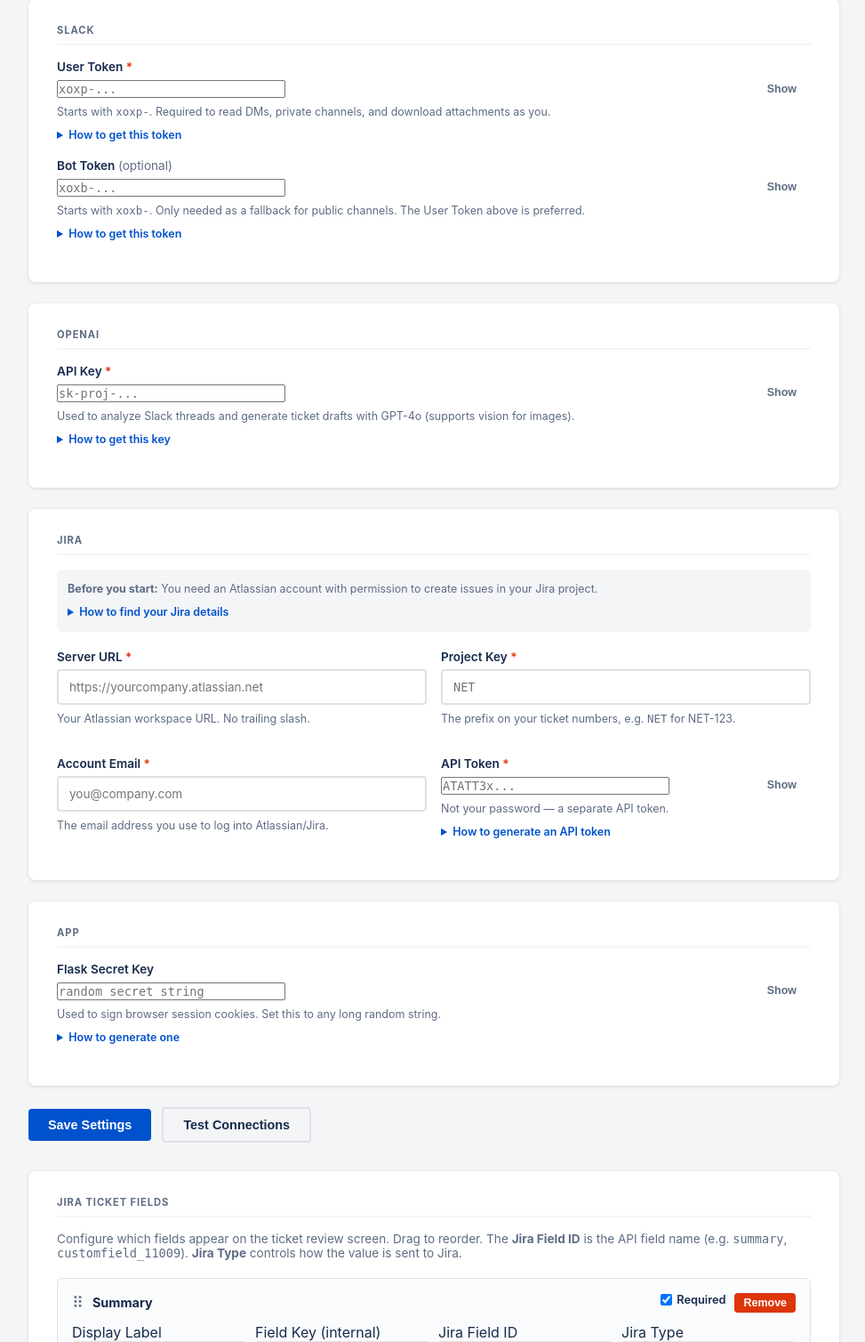
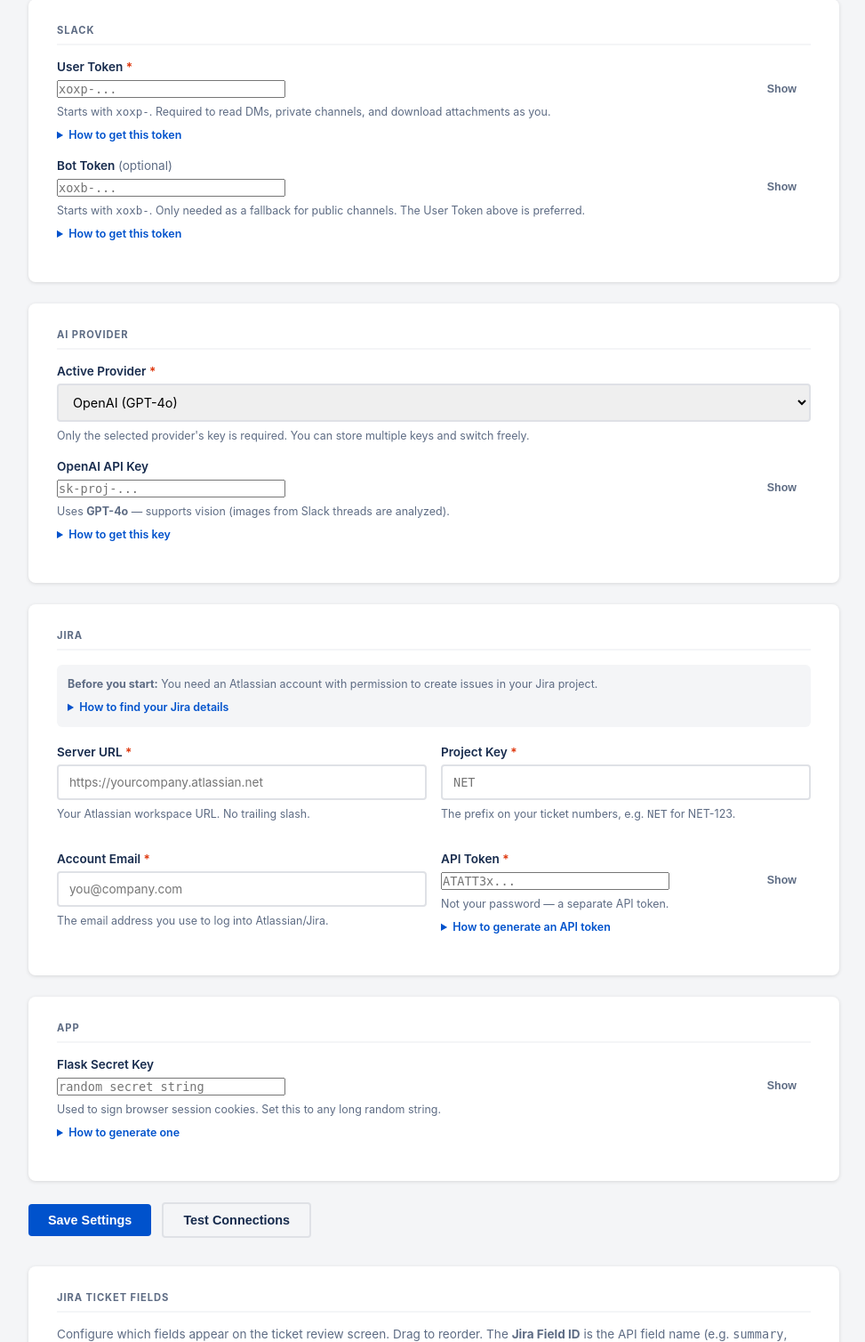
Before and after one commit to mubeennetomi/can-you-create-a-ticket-for-this, a Flask app: page /settings in a window 1280 px wide. Shown: the part 143-1651 px from the top of the page at 89% size, without its empty margins (152-1125 px from the left). Run offline with Flask 3, Linux system fonts and the light colour scheme.

Commit message:
Added support for Anthropic and Gemini

```diff
--- a/app.py
+++ b/app.py
@@ -9,7 +9,7 @@ from pathlib import Path
 from dotenv import load_dotenv
 from flask import Flask, jsonify, redirect, render_template, request, session, url_for
 
-from ai_analyzer import AIAnalyzer
+from ai_analyzer import create_analyzer
 from jira_client import JiraCreator
 from slack_client import SlackFetcher
 
@@ -41,11 +41,18 @@ def get_slack_fetcher() -> SlackFetcher:
     return SlackFetcher(token)
 
 
-def get_ai_analyzer() -> AIAnalyzer:
-    key = os.environ.get("OPENAI_API_KEY", "")
+def get_ai_analyzer():
+    provider = os.environ.get("AI_PROVIDER", "openai").lower()
+    key_map = {
+        "openai":    "OPENAI_API_KEY",
+        "anthropic": "ANTHROPIC_API_KEY",
+        "gemini":    "GEMINI_API_KEY",
+    }
+    env_var = key_map.get(provider, "OPENAI_API_KEY")
+    key = os.environ.get(env_var, "")
     if not key:
-        raise RuntimeError("OPENAI_API_KEY not set")
-    return AIAnalyzer(key)
+        raise RuntimeError(f"{env_var} not set for provider '{provider}'")
+    return create_analyzer(provider, key)
 
 
 def get_jira_creator() -> JiraCreator:
@@ -229,11 +236,11 @@ def create():
 
 ENV_KEYS = [
     "SLACK_USER_TOKEN", "SLACK_BOT_TOKEN",
-    "OPENAI_API_KEY",
+    "AI_PROVIDER",
+    "OPENAI_API_KEY", "ANTHROPIC_API_KEY", "GEMINI_API_KEY",
     "JIRA_SERVER", "JIRA_EMAIL", "JIRA_API_TOKEN", "JIRA_PROJECT_KEY",
     "FLASK_SECRET_KEY",
 ]
-REQUIRED_KEYS = ["OPENAI_API_KEY", "JIRA_SERVER", "JIRA_EMAIL", "JIRA_API_TOKEN", "JIRA_PROJECT_KEY"]
 
 
 def _get_env_file_path() -> Path:
@@ -307,10 +314,12 @@ def settings():
 @app.route("/api/status")
 def status():
     missing = []
-    for var in ["OPENAI_API_KEY", "JIRA_SERVER", "JIRA_EMAIL", "JIRA_API_TOKEN", "JIRA_PROJECT_KEY"]:
+    provider = os.environ.get("AI_PROVIDER", "openai").lower()
+    ai_key = {"openai": "OPENAI_API_KEY", "anthropic": "ANTHROPIC_API_KEY", "gemini": "GEMINI_API_KEY"}.get(provider, "OPENAI_API_KEY")
+    for var in [ai_key, "JIRA_SERVER", "JIRA_EMAIL", "JIRA_API_TOKEN", "JIRA_PROJECT_KEY"]:
         if not os.environ.get(var):
             missing.append(var)
-    return jsonify({"ok": len(missing) == 0, "missing_env_vars": missing})
+    return jsonify({"ok": len(missing) == 0, "missing_env_vars": missing, "provider": provider})
 
 
 if __name__ == "__main__":
--- a/requirements.txt
+++ b/requirements.txt
@@ -1,5 +1,7 @@
 flask==3.0.3
 openai>=1.52.0
+anthropic>=0.30.0
+google-generativeai>=0.7.0
 slack-sdk==3.31.0
 jira==3.8.0
 python-dotenv==1.0.1
--- a/templates/settings.html
+++ b/templates/settings.html
@@ -123,30 +123,92 @@
     </div>
   </div>
 
+  <!-- AI Provider -->
+  <div class="card">
+    <div class="section-title">AI Provider</div>
+
+    <div class="form-row">
+      <label for="AI_PROVIDER">Active Provider <span style="color:#de350b;">*</span></label>
+      <select id="AI_PROVIDER" name="AI_PROVIDER" onchange="switchProvider(this.value)">
+        {% for p in [("openai", "OpenAI (GPT-4o)"), ("anthropic", "Anthropic (Claude)"), ("gemini", "Google Gemini")] %}
+        <option value="{{ p[0] }}" {% if config.get('AI_PROVIDER', 'openai') == p[0] %}selected{% endif %}>{{ p[1] }}</option>
+        {% endfor %}
+      </select>
+      <p class="help-text">Only the selected provider's key is required. You can store multiple keys and switch freely.</p>
+    </div>
+
     <!-- OpenAI -->
-  <div class="card">
-    <div class="section-title">OpenAI</div>
+    <div class="provider-section" id="provider-openai">
       <div class="form-row">
-      <label for="OPENAI_API_KEY">API Key <span style="color:#de350b;">*</span></label>
+        <label for="OPENAI_API_KEY">OpenAI API Key</label>
         <div class="reveal-wrap">
           <input type="password" id="OPENAI_API_KEY" name="OPENAI_API_KEY"
             value="{{ config.OPENAI_API_KEY }}" placeholder="sk-proj-..." />
           <button type="button" class="reveal-btn" onclick="toggleReveal('OPENAI_API_KEY', this)">Show</button>
         </div>
         <div class="help-text">
-        Used to analyze Slack threads and generate ticket drafts with GPT-4o (supports vision for images).
+          Uses <strong>GPT-4o</strong> — supports vision (images from Slack threads are analyzed).
           <details>
             <summary>How to get this key</summary>
             <ol class="steps">
               <li>Go to <a href="https://platform.openai.com/api-keys" target="_blank">platform.openai.com/api-keys</a></li>
-            <li>Click <strong>Create new secret key</strong></li>
-            <li>Give it a name (e.g. "Jira Ticket Creator") and click <strong>Create</strong></li>
-            <li>Copy the key immediately — it won't be shown again</li>
-            <li>Make sure your account has a paid plan or credits — GPT-4o requires billing</li>
+              <li>Click <strong>Create new secret key</strong>, give it a name, click <strong>Create</strong></li>
+              <li>Copy immediately — won't be shown again</li>
+              <li>Requires a paid plan or credits (GPT-4o is not free)</li>
             </ol>
           </details>
         </div>
       </div>
+    </div>
+
+    <!-- Anthropic -->
+    <div class="provider-section" id="provider-anthropic" style="display:none;">
+      <div class="form-row">
+        <label for="ANTHROPIC_API_KEY">Anthropic API Key</label>
+        <div class="reveal-wrap">
+          <input type="password" id="ANTHROPIC_API_KEY" name="ANTHROPIC_API_KEY"
+            value="{{ config.ANTHROPIC_API_KEY }}" placeholder="sk-ant-..." />
+          <button type="button" class="reveal-btn" onclick="toggleReveal('ANTHROPIC_API_KEY', this)">Show</button>
+        </div>
+        <div class="help-text">
+          Uses <strong>Claude Opus</strong> — supports vision (images from Slack threads are analyzed).
+          <details>
+            <summary>How to get this key</summary>
+            <ol class="steps">
+              <li>Go to <a href="https://console.anthropic.com/settings/keys" target="_blank">console.anthropic.com/settings/keys</a></li>
+              <li>Click <strong>Create Key</strong>, give it a name</li>
+              <li>Copy immediately — won't be shown again</li>
+              <li>Requires a paid plan or credits</li>
+            </ol>
+          </details>
+        </div>
+      </div>
+    </div>
+
+    <!-- Gemini -->
+    <div class="provider-section" id="provider-gemini" style="display:none;">
+      <div class="form-row">
+        <label for="GEMINI_API_KEY">Google Gemini API Key</label>
+        <div class="reveal-wrap">
+          <input type="password" id="GEMINI_API_KEY" name="GEMINI_API_KEY"
+            value="{{ config.GEMINI_API_KEY }}" placeholder="AIza..." />
+          <button type="button" class="reveal-btn" onclick="toggleReveal('GEMINI_API_KEY', this)">Show</button>
+        </div>
+        <div class="help-text">
+          Uses <strong>Gemini 1.5 Pro</strong> — supports vision (images from Slack threads are analyzed).
+          <details>
+            <summary>How to get this key</summary>
+            <ol class="steps">
+              <li>Go to <a href="https://aistudio.google.com/app/apikey" target="_blank">aistudio.google.com/app/apikey</a></li>
+              <li>Click <strong>Create API key</strong></li>
+              <li>Copy the key</li>
+              <li>Has a free tier — no billing required to start</li>
+            </ol>
+          </details>
+        </div>
+      </div>
+    </div>
+
   </div>
 
   <!-- Jira -->
@@ -330,6 +392,14 @@
 </div>
 
 <script>
+  function switchProvider(val) {
+    document.querySelectorAll(".provider-section").forEach(el => el.style.display = "none");
+    const el = document.getElementById("provider-" + val);
+    if (el) el.style.display = "block";
+  }
+  // Show correct provider section on load
+  switchProvider(document.getElementById("AI_PROVIDER").value);
+
   function toggleReveal(id, btn) {
     const input = document.getElementById(id);
     if (input.type === "password") {
```
Also changed, not shown: ai_analyzer.py (+132 -58 lines), README.md, 1 other file. Lines whose indentation alone changed are shown as unchanged.
